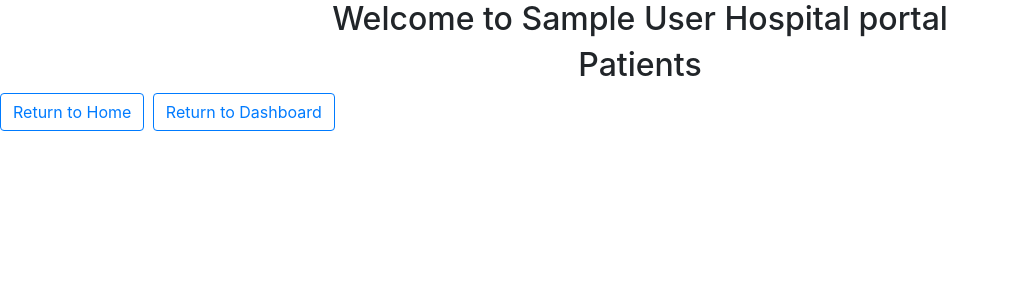
After one commit to Nelson542/Covid_app, a Flask app: page /patients in a window 1280 px wide. The commit adds this page. Shown: the top 300 px of the page, without its empty margins (0-1009 px from the left). Run offline with Flask 2, Linux system fonts and the light colour scheme; the visitor is signed in with stand-in values (Sample User, id 1); some libraries are stand-ins or nearby versions.

Commit message:
Completed Hospital beds infornation and Vaccination status pages

```diff
--- /dev/null
+++ b/covid_app/templates/patients.html
@@ -0,0 +1,24 @@
+{% extends "update_hospital.html" %}
+
+    {% block head %}
+    <!--link rel="stylesheet" type="text/css" href="{{ url_for('static', filename='/css/update_hospital.css') }}"-->
+
+    {% endblock %}
+
+
+
+        {% block sub %}
+
+        <div>
+            <h2  style="text-align: center;" >Patients</h2>
+
+            <div>
+
+
+            </div>
+
+
+        </div>
+
+        <a class="btn btn-outline-primary mr-1" href="{{url_for('update_hospital',hospital_id = hospital_id)}}" role="button">Return to Home</a>
+        {% endblock %}
--- /dev/null
+++ b/covid_app/templates/update_hospital.html
@@ -0,0 +1,30 @@
+{% extends "home.html" %}
+
+    {% block head %}
+    <link rel="stylesheet" type="text/css" href="{{ url_for('static', filename='/css/update_hospital.css') }}">
+
+    {% endblock %}
+
+    {% block content %}
+
+
+
+      <div>
+        <h2  style="text-align: center;" >Welcome to {{ hospital_name.title() }} Hospital portal</h2>
+      </div>
+        {% block sub %}
+        <div>
+          <a class="btn btn-outline-primary mr-1 " href="{{url_for('patients')}}" role="button">Patients</a>
+          <a class="btn btn-outline-primary mr-1 " href="{{url_for('hospital_beds')}}" role="button">Hospital Bed Info</a>
+          <a class="btn btn-outline-primary mr-1 " href="{{url_for('vaccination_status')}}" role="button">Vaccination Status</a>
+
+        </div>
+
+
+        {% endblock %}
+
+        <a class="btn btn-outline-primary mr-1" href="{{url_for('home')}}" role="button">Return to Dashboard</a>
+
+
+
+    {% endblock %}
--- a/covid_app/views.py
+++ b/covid_app/views.py
@@ -8,7 +8,7 @@ from covid_app import app , db
 
 from covid_app.models import Users,Hospitals,Patients
 
-from covid_app.forms import AdminLogin, AddUser, AddHospital, HospitalUpdate,VaccinationStatus,AddPatient, UpdatePatientLogin, UpdatePatientStatus
+from covid_app.forms import AdminLogin, AddUser, AddHospital, HospitalBeds,VaccinationStatus,AddPatient, UpdatePatientLogin, UpdatePatientStatus
 
 
 @app.before_first_request
@@ -44,7 +44,6 @@ def admin():
             return redirect(url_for('hospitals'))
         elif Users.query.filter_by(username = form.username.data,password = form.password.data, is_admin = False).first():
             session['username']  = form.username.data
-            session['password']  = form.password.data
             return redirect(url_for('details'))
         else:
             return redirect(url_for('admin'))
@@ -140,7 +139,6 @@ def DeleteHospital(hospid):
 def DeleteUser(userid):
     db.session.query(Users).filter(Users.id == userid).update({Users.is_deleted : True}, synchronize_session = False)
     db.session.query(Hospitals).filter(Hospitals.user_id == userid).update({Hospitals.is_deleted : True}, synchronize_session = False)
-
     db.session.commit()
     return redirect(url_for('hospitals'))
 
@@ -148,9 +146,100 @@ def DeleteUser(userid):
 
 @app.route('/details', methods = ['POST','GET'])
 def details():
+    username = session['username']
+    print(username)
+    result = db.session.query(Hospitals, Users).join(Users).filter(Hospitals.is_deleted == False, Users.username == username).all()
+    hospital_list = []
+    for hospital,user in result:
+            hospital_dict=  {
+                'pk': hospital.id,
+                'name' : hospital.hospital_name,
+                'contact' : hospital.contact_number
+            }
+            hospital_list.append(hospital_dict)
     """Hospital_Name = session['hospital_name'] """
 
     return render_template("details.html" , **locals())
+
+@app.route("/updatehospital/<int:hospital_id>")
+def update_hospital(hospital_id):
+
+    session['hospital_id'] = hospital_id
+    hospital = Hospitals.query.with_entities(Hospitals.hospital_name).filter_by(id = hospital_id, is_deleted = False).one()
+    hospital_name = hospital.hospital_name
+    session['hospital_name'] = hospital_name
+
+    return render_template("update_hospital.html", **locals())
+
+
+
+@app.route('/patients', methods = ['POST','GET'])
+def patients():
+    hospital_id = session['hospital_id']
+    hospital_name = session['hospital_name']
+    """form = AddPatient()
+
+
+
+    if form.validate_on_submit():
+        Hosp = Hospitals.query.filter_by(Username = user).first()
+        patient = Patients(Fname = form.Fname.data, Lname = form.Lname.data, Date = datetime.datetime.now(), DOB = form.DOB.data, Age = (datetime.datetime.now().year- form.DOB.data.year),  Gender = form.Gender.data, TestResult = form.TestResult.data, Status = form.TestResult.data ,hospitals = Hosp)
+        db.session.add(patient)
+        db.session.commit()
+        return redirect(url_for('details'))"""
+
+    return render_template("patients.html", **locals())
+
+
+@app.route('/hospitalbeds', methods = ['POST','GET'])
+def hospital_beds():
+    form = HospitalBeds()
+
+    hospital_id = session['hospital_id']
+    hospital_name = session['hospital_name']
+    hospital_beds = Hospitals.query.with_entities(Hospitals.total_capacity, Hospitals.icu_beds).filter_by(id = hospital_id, is_deleted = False).one()
+    total_capacity = hospital_beds.total_capacity
+    icu_beds = hospital_beds.icu_beds
+
+    if form.validate_on_submit():
+        db.session.query(Hospitals).filter(Hospitals.id == hospital_id).update({Hospitals.total_capacity : form.total_capacity.data, Hospitals.icu_beds : form.icu_beds.data}, synchronize_session = False)
+        db.session.commit()
+        return redirect(url_for('hospital_beds'))
+    return render_template("hospital_beds.html", **locals())
+
+@app.route('/vaccinationstatus', methods = ['POST','GET'])
+def vaccination_status():
+    form = VaccinationStatus()
+
+    hospital_id = session['hospital_id']
+    hospital_name = session['hospital_name']
+    vaccination = Hospitals.query.with_entities(Hospitals.first_dose, Hospitals.second_dose, Hospitals.precautionary_dose).filter_by(id = hospital_id, is_deleted = False).one()
+    first_dose = vaccination.first_dose
+    second_dose = vaccination.second_dose
+    precautionary_dose = vaccination.precautionary_dose
+
+
+    if form.validate_on_submit():
+        db.session.query(Hospitals).filter(Hospitals.id == hospital_id).update({Hospitals.first_dose : Hospitals.first_dose + form.first_dose.data, Hospitals.second_dose : Hospitals.second_dose + form.second_dose.data, Hospitals.precautionary_dose : Hospitals.precautionary_dose + form.precautionary_dose.data}, synchronize_session = False)
+        db.session.commit()
+        return redirect(url_for('vaccination_status'))
+
+    return render_template("vaccination_status.html", **locals())
+
+
+
+
+
+
+
+
+
+
+
+
+
+
+
 
 
 
@@ -184,19 +273,19 @@ def addpatient():
     return render_template("add_patient.html", **locals())
 
 
-
+"""
 @app.route('/vaccinationStatus', methods = ['POST','GET'])
 def UpdateVaccine():
-    """form = VaccinationStatus()
+    form = VaccinationStatus()
     user = session['username']
     Hospital_Name = session['hospital_name']
 
     if form.validate_on_submit():
         db.session.query(Hospitals).filter(Hospitals.Username == user).update({Hospitals.First_Dose : form.FirstDose.data, Hospitals.Second_Dose : form.SecondDose.data,Hospitals.Precautionary_Dose : form.PrecautionaryDose.data}, synchronize_session = False)
         db.session.commit()
-        return redirect(url_for('details'))"""
+        return redirect(url_for('details'))
 
-    return render_template("updatevaccine.html" ,  **locals())
+    return render_template("updatevaccine.html" ,  **locals())  """
 
 
 @app.route('/updpatientstatus', methods = ['POST','GET'])
```
Also changed, not shown: covid_app/forms.py (+6 -9 lines), covid_app/models.py (+6 -5 lines), covid_app/static/css/update_hospital.css (added, +49 -0 lines), covid_app/templates/details.html (+28 -14 lines), covid_app/templates/hospital_beds.html (added, +45 -0 lines), covid_app/templates/vaccination_status.html (added, +49 -0 lines).
